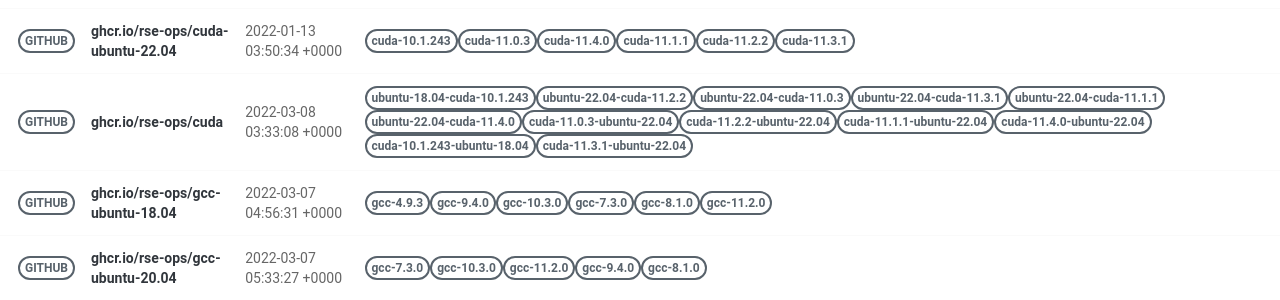
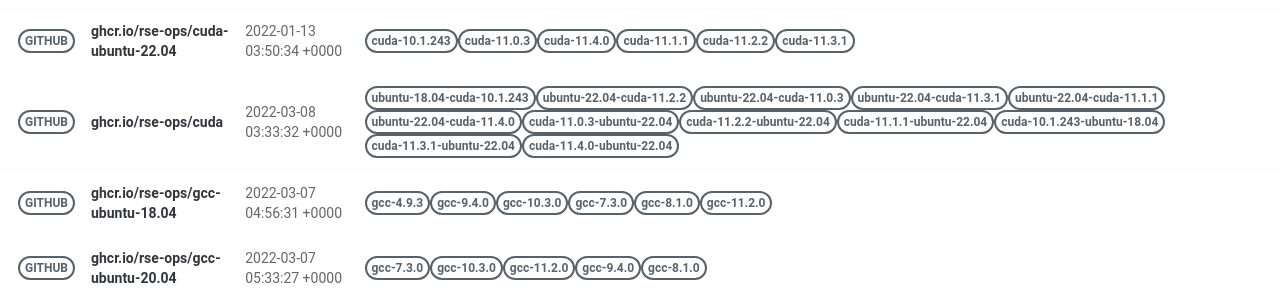
Before and after one commit to rse-ops/docker-images, a Jekyll site: the page built from pages/index.md, in a window 1280 px wide. Shown: the part 421-721 px from the top of the page. Built offline with Jekyll 4.4.1, drawn with Linux system fonts in a browser that asks for light colours; nearby versions of some CDN libraries.

Commit message:
Automated push to update library 2022-03-08

```diff
--- a/_library/ghcr.io-rse-ops-cuda.md
+++ b/_library/ghcr.io-rse-ops-cuda.md
@@ -1,7 +1,7 @@
 ---
 layout: container
 name: ghcr.io/rse-ops/cuda
-updated_at: 2022-03-08 03:33:08.847690
+updated_at: 2022-03-08 03:33:32.824729
 
 
 container_url: https://github.com/orgs/rse-ops/packages/container/package/cuda
@@ -33,14 +33,14 @@ versions:
  - tag: cuda-11.1.1-ubuntu-22.04
    dockerfile: https://github.com/rse-ops/docker-images/blob/main/ubuntu/cuda/Dockerfile
    manifest: https://crane.ggcr.dev/manifest/ghcr.io/rse-ops/cuda:cuda-11.1.1-ubuntu-22.04
- - tag: cuda-11.4.0-ubuntu-22.04
-   dockerfile: https://github.com/rse-ops/docker-images/blob/main/ubuntu/cuda/Dockerfile
-   manifest: https://crane.ggcr.dev/manifest/ghcr.io/rse-ops/cuda:cuda-11.4.0-ubuntu-22.04
  - tag: cuda-10.1.243-ubuntu-18.04
    dockerfile: https://github.com/rse-ops/docker-images/blob/main/ubuntu/cuda/Dockerfile
    manifest: https://crane.ggcr.dev/manifest/ghcr.io/rse-ops/cuda:cuda-10.1.243-ubuntu-18.04
  - tag: cuda-11.3.1-ubuntu-22.04
    dockerfile: https://github.com/rse-ops/docker-images/blob/main/ubuntu/cuda/Dockerfile
    manifest: https://crane.ggcr.dev/manifest/ghcr.io/rse-ops/cuda:cuda-11.3.1-ubuntu-22.04
+ - tag: cuda-11.4.0-ubuntu-22.04
+   dockerfile: https://github.com/rse-ops/docker-images/blob/main/ubuntu/cuda/Dockerfile
+   manifest: https://crane.ggcr.dev/manifest/ghcr.io/rse-ops/cuda:cuda-11.4.0-ubuntu-22.04
 
 ---
```
